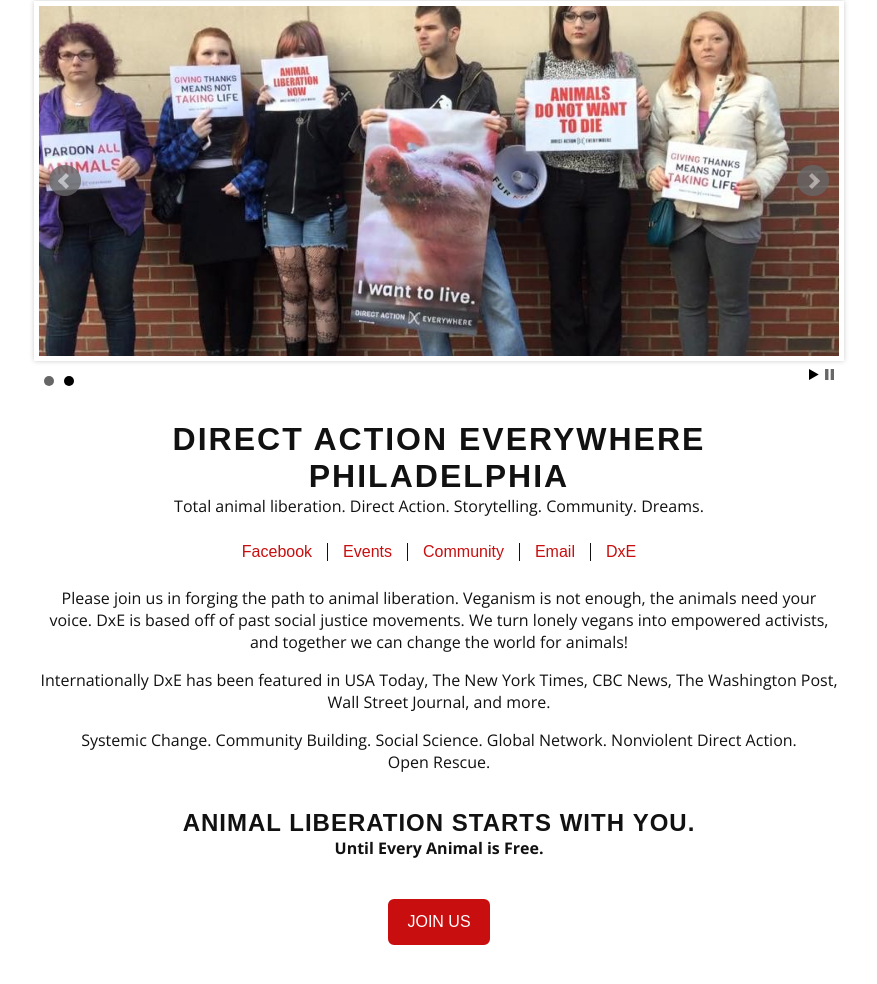
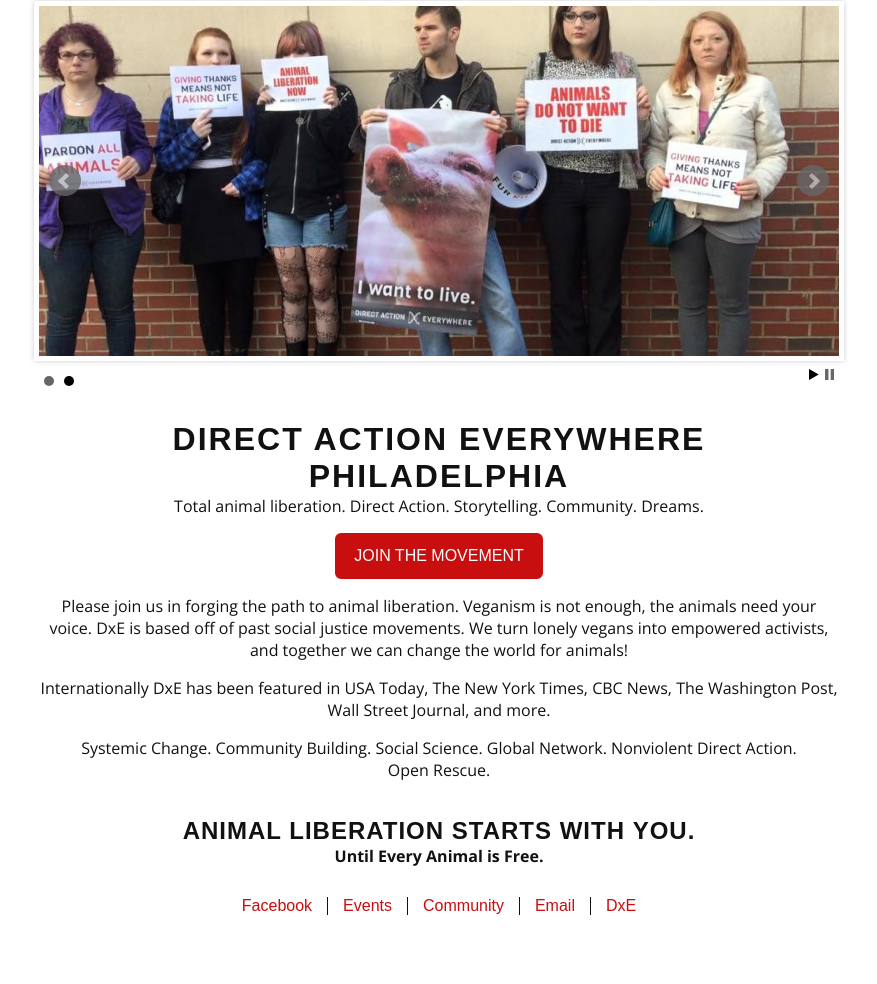
Before and after one commit to sbs0414/liberationphilly.org, a plain HTML site: page www/index.html in a window 1280 px wide. Shown: the part 118-1102 px from the top of the page, without its empty margins (201-1078 px from the left). After the commit the page ends 1063 px from the top, so only its background shows below. Drawn offline with nearby package versions, Linux system fonts and the light colour scheme; a web font is replaced by a local one.

Commit message:
Alter page layout

```diff
--- a/www/assets/style.css
+++ b/www/assets/style.css
@@ -5,6 +5,10 @@
   padding: 20px;
   margin: 0 auto;
   color: #111;
+}
+
+ol {
+  text-align: left;
 }
 
 h1 {
@@ -84,10 +88,6 @@
   padding: 20px 0;
 }
 
-footer a.button {
-  margin: 40px 0 20px 0;
-}
-
 .bxslider li {
   width: 100%;
   height: 350px;
--- a/www/index.html
+++ b/www/index.html
@@ -17,8 +17,19 @@
       <li style="background-image: url(assets/images/banner2.jpg);"></li>
     </ul>
     <!-- Main content -->
-    <h1>Direct Action Everywhere Philadelphia</h1>
-    <p class="subheadline">Total animal liberation. Direct Action. Storytelling. Community. Dreams.</p>
+    <header>
+      <h1>Direct Action Everywhere Philadelphia</h1>
+      <p class="subheadline">Total animal liberation. Direct Action. Storytelling. Community. Dreams.</p>
+      <a class="button" href="https://www.facebook.com/dxephilly" target="_blank">Join the Movement</a>
+    </header>
+    <p>Please join us in forging the path to animal liberation. Veganism is not enough, the animals need your voice. DxE is based off of past social justice movements. We turn lonely vegans into empowered activists, and together we can change the world for&nbsp;animals!</p>
+    <p>Internationally DxE has been featured in USA Today, The New York Times, CBC News, The Washington Post, Wall Street Journal, and&nbsp;more.</p>
+    <p>Systemic Change. Community Building. Social Science. Global Network. Nonviolent Direct Action. Open&nbsp;Rescue.</p>
+    <!-- Footer text -->
+    <footer>
+      <p class="callout">Animal Liberation Starts with&nbsp;You.</p>
+      <p>Until Every Animal is&nbsp;Free.</p>
+    </footer>
     <!-- External links -->
     <div class="external-links">
       <a href="https://www.facebook.com/dxephilly" target="_blank">Facebook</a>
@@ -27,15 +38,7 @@
       <a href="mailto:dxephiladelphia@gmail.com" target="_blank">Email</a>
       <a href="http://www.directactioneverywhere.com" target="_blank">DxE</a>
     </div>
-    <p>Please join us in forging the path to animal liberation. Veganism is not enough, the animals need your voice. DxE is based off of past social justice movements. We turn lonely vegans into empowered activists, and together we can change the world for&nbsp;animals!</p>
-    <p>Internationally DxE has been featured in USA Today, The New York Times, CBC News, The Washington Post, Wall Street Journal, and&nbsp;more.</p>
-    <p>Systemic Change. Community Building. Social Science. Global Network. Nonviolent Direct Action. Open&nbsp;Rescue.</p>
-    <!-- Footer text -->
-    <footer>
-      <p class="callout">Animal Liberation Starts with&nbsp;You.</p>
-      <p>Until Every Animal is&nbsp;Free.</p>
-      <a class="button" href="https://www.facebook.com/dxephilly" target="_blank">Join Us</a>
-    </footer>
+    <!-- Scripts -->
     <script src="http://ajax.googleapis.com/ajax/libs/jquery/1.8.2/jquery.min.js"></script>
     <script src="lib/bxslider/jquery.bxslider.min.js"></script>
     <script src="assets/scripts.js"></script>
```
